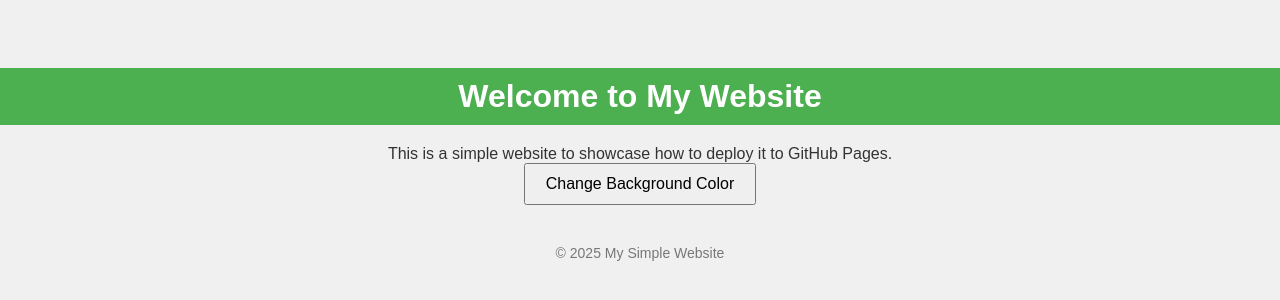
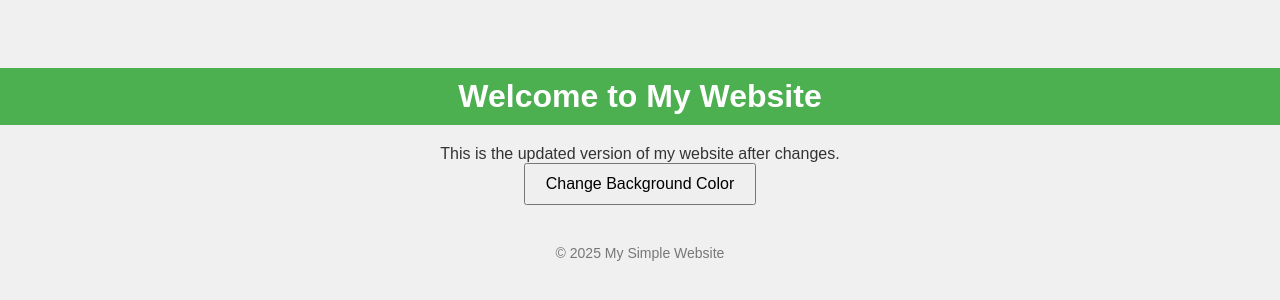
Before and after one commit to johnnn-glitch/gg, a plain HTML site: page index.html in a window 1280 px wide. Shown: the part 236-536 px from the top of the page. Drawn offline with Linux system fonts and the light colour scheme.

Commit message:
Update index.html with new content

```diff
--- a/index.html
+++ b/index.html
@@ -12,7 +12,7 @@
     </header>
 
     <section class="content">
-        <p>This is a simple website to showcase how to deploy it to GitHub Pages.</p>
+        <p>This is the updated version of my website after changes.</p>
         <button id="changeColorBtn">Change Background Color</button>
     </section>
 
```
